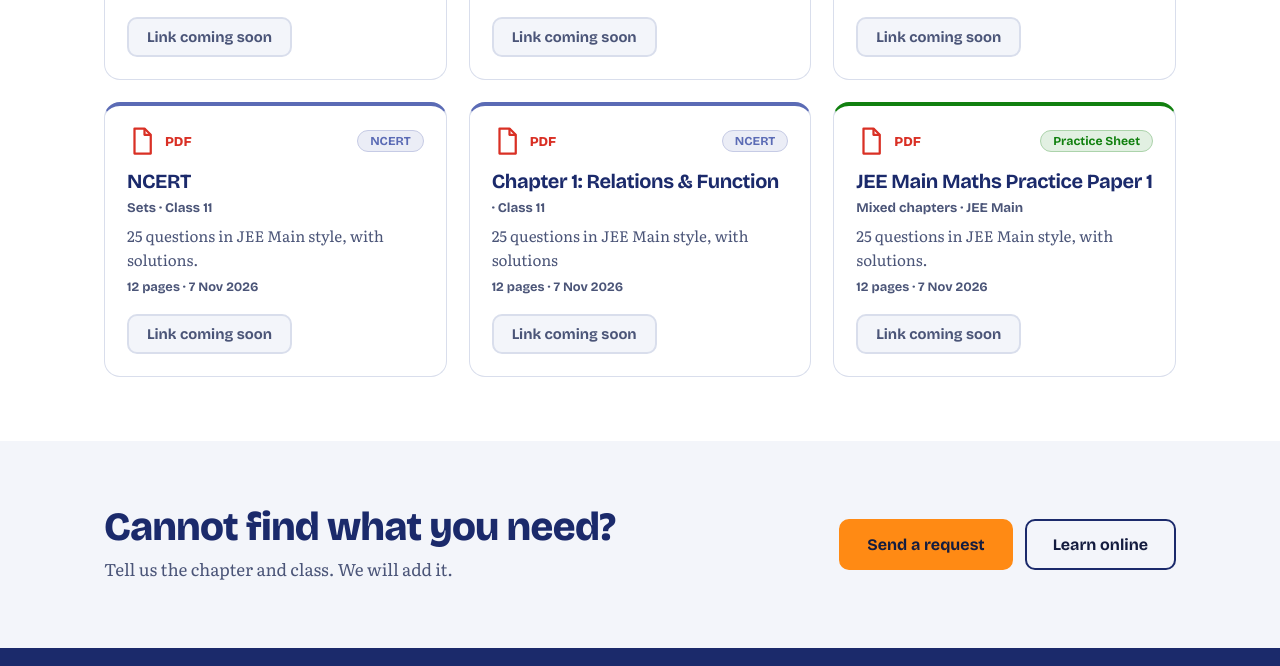
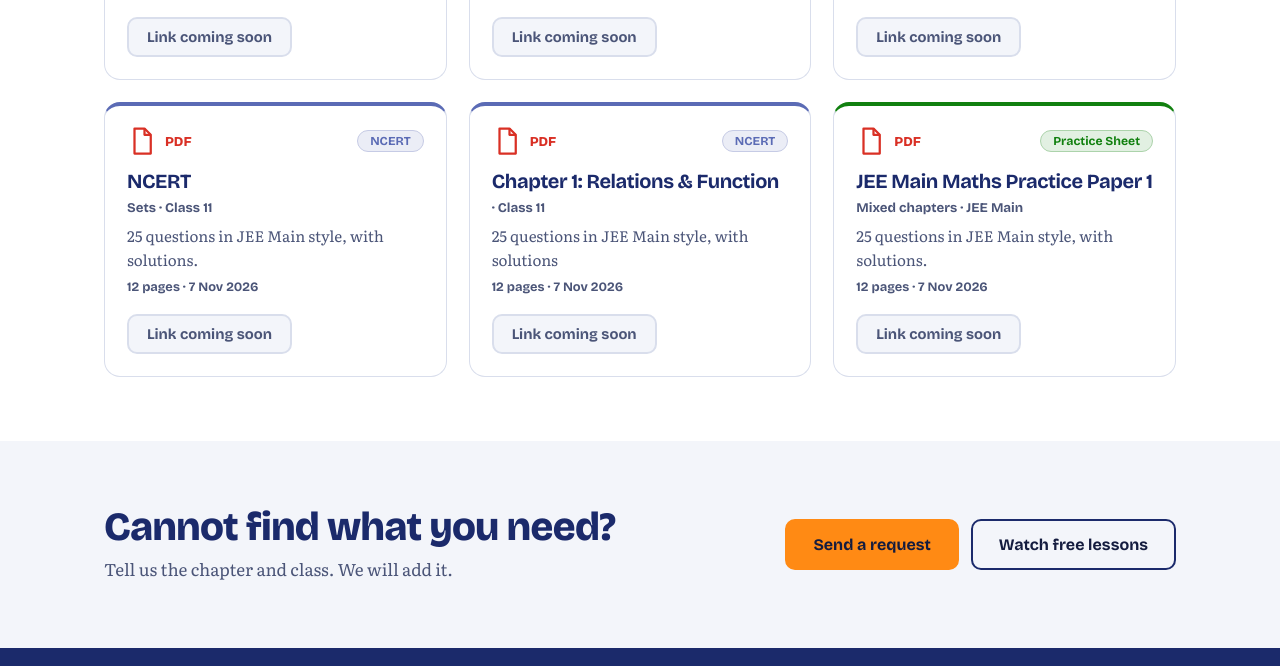
Before and after one commit to iit1729/mathematics, a plain HTML site: page resources.html in a window 1280 px wide. Shown: the part 910-1576 px from the top of the page. Drawn offline with nearby package versions, Linux system fonts and the light colour scheme.

Commit message:
Update call-to-action button text and link

```diff
--- a/resources.html
+++ b/resources.html
@@ -55,7 +55,7 @@
 
 <section class="sec alt"><div class="wrap cta">
   <div><h2>Cannot find what you need?</h2><p>Tell us the chapter and class. We will add it.</p></div>
-  <div class="cta-btns"><a class="btn" href="index.html#contact">Send a request</a><a class="btn ghost" href="learn.html">Learn online</a></div>
+  <div class="cta-btns"><a class="btn" href="index.html#contact">Send a request</a><a class="btn ghost" href="index.html">Watch free lessons</a></div>
 </div></section>
 </main>
 
```
